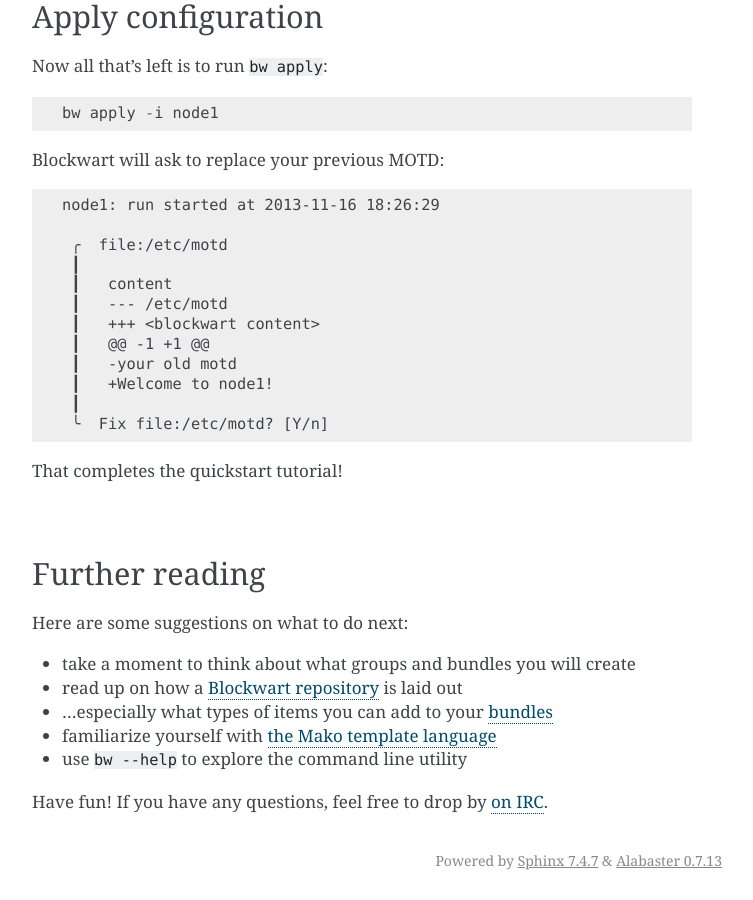
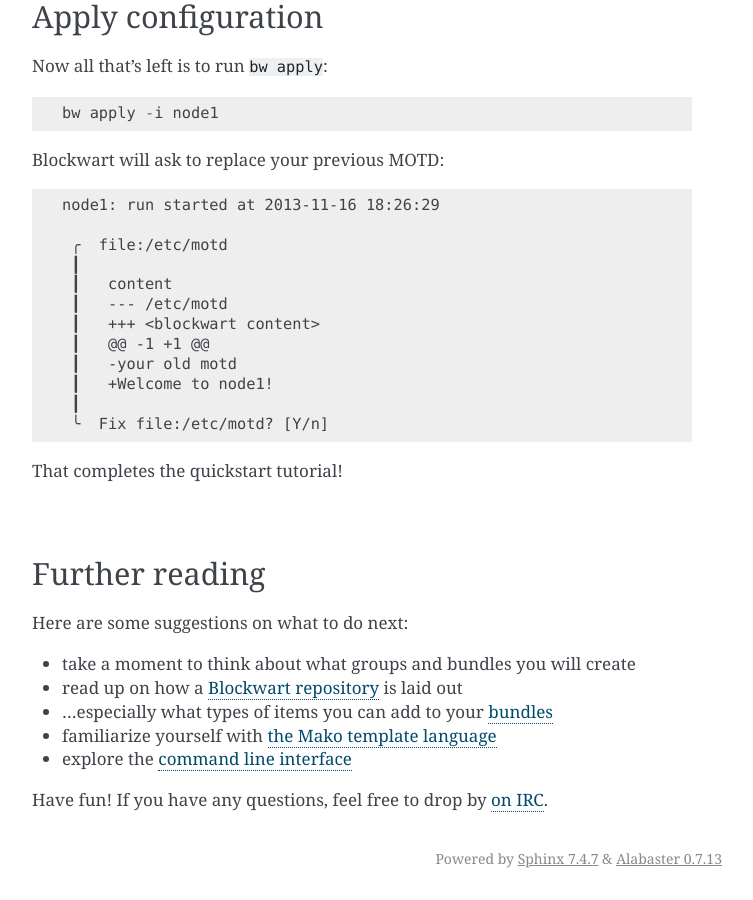
Before and after one commit to bundlewrap/bundlewrap, a Sphinx documentation site: the page built from doc/quickstart.rst, in a window 1280 px wide and 900 px high, scrolled down 2478 px. Shown: the whole window, without its empty margins (388-1141 px from the left). Built offline with Sphinx 7.4.7, drawn with Linux system fonts in a browser that asks for light colours.

Commit message:
link to CLI docs in quickstart guide

```diff
--- a/doc/quickstart.rst
+++ b/doc/quickstart.rst
@@ -138,6 +138,6 @@ Here are some suggestions on what to do next:
 * read up on how a :doc:`Blockwart repository <repository>` is laid out
 * ...especially what types of items you can add to your :doc:`bundles <bundles>`
 * familiarize yourself with `the Mako template language <http://www.makotemplates.org/>`_
-* use ``bw --help`` to explore the command line utility
+* explore the :doc:`command line interface <cli>`
 
 Have fun! If you have any questions, feel free to drop by `on IRC <irc://chat.freenode.net/blockwart>`_.
```
